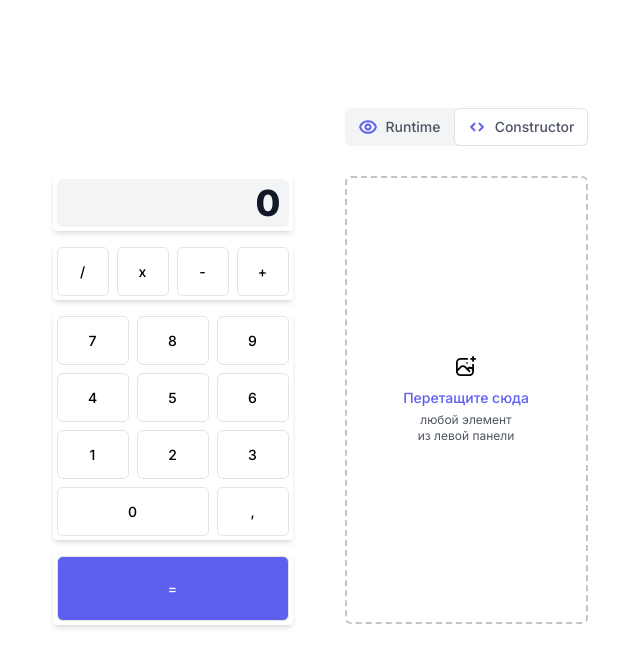
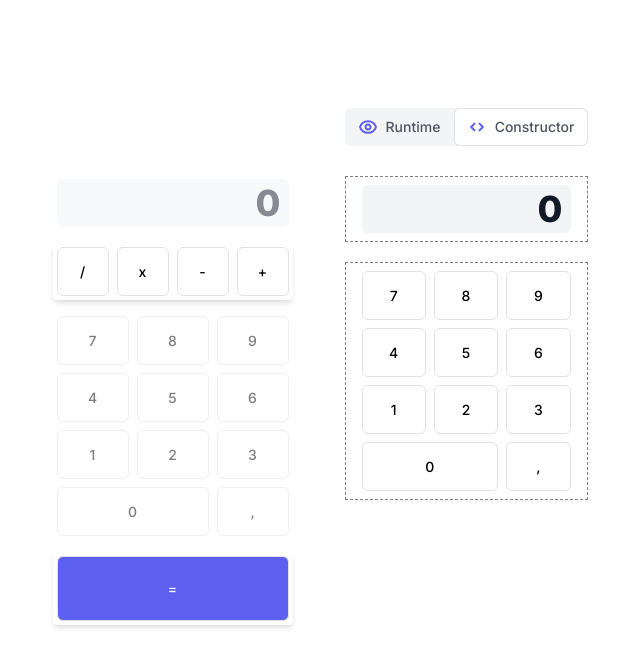
Before and after one commit to 7evenUp/sendsay-test-task, a React (Vite) app: page / in a window 1280 px wide. Shown: the top 666 px of the page, without its empty margins (320-960 px from the left). Built offline with nearby package versions, Linux system fonts and the light colour scheme.

Commit message:
changed redux state

```diff
--- a/src/App.tsx
+++ b/src/App.tsx
@@ -7,28 +7,25 @@ import {
   Operators,
   ToggleMode,
 } from "./components";
-import { useAppSelector } from "./redux/hooks";
-import { selectCalculator } from "./redux/selectors";
 
 function App() {
-  const calculator = useAppSelector(selectCalculator);
   return (
     <div className="w-screen h-screen flex items-center justify-center overflow-x-hidden">
       <div className="w-[695px] h-[640px] flex items-center px-20 gap-[52px]">
         <div className="w-[240px] flex flex-col gap-3">
-          <Container name="display" disabled={calculator.includes("display")}>
+          <Container id={1} name="display">
             <Display />
           </Container>
           <Container
+            id={2}
             name="operators"
-            disabled={calculator.includes("operators")}
           >
             <Operators />
           </Container>
-          <Container name="numpad" disabled={calculator.includes("numpad")}>
+          <Container id={3} name="numpad">
             <Numpad />
           </Container>
-          <Container name="equal" disabled={calculator.includes("equal")}>
+          <Container id={4} name="equal">
             <Equal />
           </Container>
         </div>
--- a/src/components/Canvas.tsx
+++ b/src/components/Canvas.tsx
@@ -7,6 +7,7 @@ import Display from "./Display";
 import Equal from "./Equal";
 import Numpad from "./Numpad";
 import Operators from "./Operators";
+import DragCard from './DragCard'
 
 const Canvas = () => {
   const calculator = useAppSelector(selectCalculator);
@@ -32,17 +33,17 @@ const Canvas = () => {
       {!!calculator.length ? (
         <div className="flex flex-col w-full gap-3">
           {calculator.map((item) => (
-            <div key={item} onDoubleClick={() => dispatch(remove(item))}>
-              {item === "display" ? (
+            <DragCard key={item.id} onDoubleClick={() => dispatch(remove(item.id))}>
+              {item.name === "display" ? (
                 <Display />
-              ) : item === "operators" ? (
+              ) : item.name === "operators" ? (
                 <Operators />
-              ) : item === "numpad" ? (
+              ) : item.name === "numpad" ? (
                 <Numpad />
               ) : (
                 <Equal />
               )}
-            </div>
+            </DragCard>
           ))}
         </div>
       ) : (
--- a/src/components/Container.tsx
+++ b/src/components/Container.tsx
@@ -1,7 +1,9 @@
 import React from "react";
 import { useDrag } from "react-dnd";
-import { useAppDispatch } from "../redux/hooks";
+import { useAppDispatch, useAppSelector } from "../redux/hooks";
+import { selectIsItemInCalculator } from "../redux/selectors";
 import { add } from "../redux/slice";
+import { RootState } from "../redux/store";
 import { calcNames } from "../types";
 
 interface DropResult {
@@ -10,21 +12,22 @@ interface DropResult {
 
 const Container = ({
   children,
+  id,
   name,
-  disabled,
 }: {
   children: React.ReactNode;
+  id: number,
   name: calcNames;
-  disabled: boolean;
 }) => {
+  const disabled = useAppSelector((state: RootState) => selectIsItemInCalculator(state, name))
   const dispatch = useAppDispatch();
   const [{ isDragging }, drag, dragPreview] = useDrag(() => ({
     type: "BOX",
-    item: { name },
+    item: { id, name },
     end: (draggedItem, monitor) => {
       const dropResult = monitor.getDropResult<DropResult>();
       if (draggedItem && dropResult) {
-        dispatch(add(draggedItem.name));
+        dispatch(add({id: draggedItem.id, name: draggedItem.name}));
         console.log(`You dropped ${draggedItem.name} into ${dropResult.name}!`);
       }
     },
--- a/src/components/DragCard.tsx
+++ b/src/components/DragCard.tsx
@@ -12,7 +12,8 @@ const style: CSSProperties = {
 
 export interface CardProps {
   id: string
-  text: string
+  children: React.ReactNode
+  onDoubleClick: () => void,
   moveCard: (id: string, to: number) => void
   findCard: (id: string) => { index: number }
 }
@@ -22,48 +23,51 @@ interface Item {
   originalIndex: number
 }
 
-export const Card: FC<CardProps> = memo(function Card({
+export const DragCard: FC<CardProps> = memo(function Card({
   id,
-  text,
-  moveCard,
-  findCard,
+  children,
+  onDoubleClick,
+  // moveCard,
+  // findCard,
 }) {
-  const originalIndex = findCard(id).index
-  const [{ isDragging }, drag] = useDrag(
-    () => ({
-      type: 'BOX_X',
-      item: { id, originalIndex },
-      collect: (monitor) => ({
-        isDragging: monitor.isDragging(),
-      }),
-      end: (item, monitor) => {
-        const { id: droppedId, originalIndex } = item
-        const didDrop = monitor.didDrop()
-        if (!didDrop) {
-          moveCard(droppedId, originalIndex)
-        }
-      },
-    }),
-    [id, originalIndex, moveCard],
-  )
+  // const originalIndex = findCard(id).index
+  // const [{ isDragging }, drag] = useDrag(
+  //   () => ({
+  //     type: 'BOX_X',
+  //     item: { id, originalIndex },
+  //     collect: (monitor) => ({
+  //       isDragging: monitor.isDragging(),
+  //     }),
+  //     end: (item, monitor) => {
+  //       const { id: droppedId, originalIndex } = item
+  //       const didDrop = monitor.didDrop()
+  //       if (!didDrop) {
+  //         moveCard(droppedId, originalIndex)
+  //       }
+  //     },
+  //   }),
+  //   [id, originalIndex, moveCard],
+  // )
 
-  const [, drop] = useDrop(
-    () => ({
-      accept: 'BOX',
-      hover({ id: draggedId }: Item) {
-        if (draggedId !== id) {
-          const { index: overIndex } = findCard(id)
-          moveCard(draggedId, overIndex)
-        }
-      },
-    }),
-    [findCard, moveCard],
-  )
+  // const [, drop] = useDrop(
+  //   () => ({
+  //     accept: 'BOX',
+  //     hover({ id: draggedId }: Item) {
+  //       if (draggedId !== id) {
+  //         const { index: overIndex } = findCard(id)
+  //         moveCard(draggedId, overIndex)
+  //       }
+  //     },
+  //   }),
+  //   [findCard, moveCard],
+  // )
 
-  const opacity = isDragging ? 0 : 1
+  // const opacity = isDragging ? 0 : 1
   return (
-    <div ref={(node) => drag(drop(node))} style={{ ...style, opacity }}>
-      {text}
+    <div  style={{ ...style }} onDoubleClick={onDoubleClick}>
+      {children}
     </div>
   )
 })
+
+export default DragCard
--- a/src/redux/selectors.ts
+++ b/src/redux/selectors.ts
@@ -7,6 +7,6 @@ export const selectCalculator = (state: RootState) => state.calculator
 export const selectIsItemInCalculator = createSelector(
   [selectCalculator, (_, name: calcNames) => name],
   (calculator, name) => {
-    return calculator.includes(name)
+    return calculator.find((el => el.name === name))
   }
 )
--- a/src/redux/slice.ts
+++ b/src/redux/slice.ts
@@ -2,17 +2,26 @@ import { createSlice } from '@reduxjs/toolkit'
 import type { PayloadAction } from '@reduxjs/toolkit'
 import { calcNames } from '../types'
 
-const initialState: calcNames[] = []
+export type dragType = {
+  id: number,
+  name: calcNames
+}
+
+const initialState: dragType[] = [
+  {id: 1, name: 'display'},
+  {id: 3, name: 'numpad'}
+]
 
 export const calculatorSlice = createSlice({
   name: 'calculator',
   initialState,
   reducers: {
-    add: (state, action: PayloadAction<calcNames>) => {
+    add: (state, action: PayloadAction<dragType>) => {
       state.push(action.payload)
     },
-    remove: (state, action: PayloadAction<calcNames>) => {
-      state.splice(state.indexOf(action.payload), 1)
+    remove: (state, action: PayloadAction<number>) => {
+      let indexOfObj = state.findIndex((el) => el.id === action.payload)
+      state.splice(indexOfObj, 1)
     }
   },
 })
```
